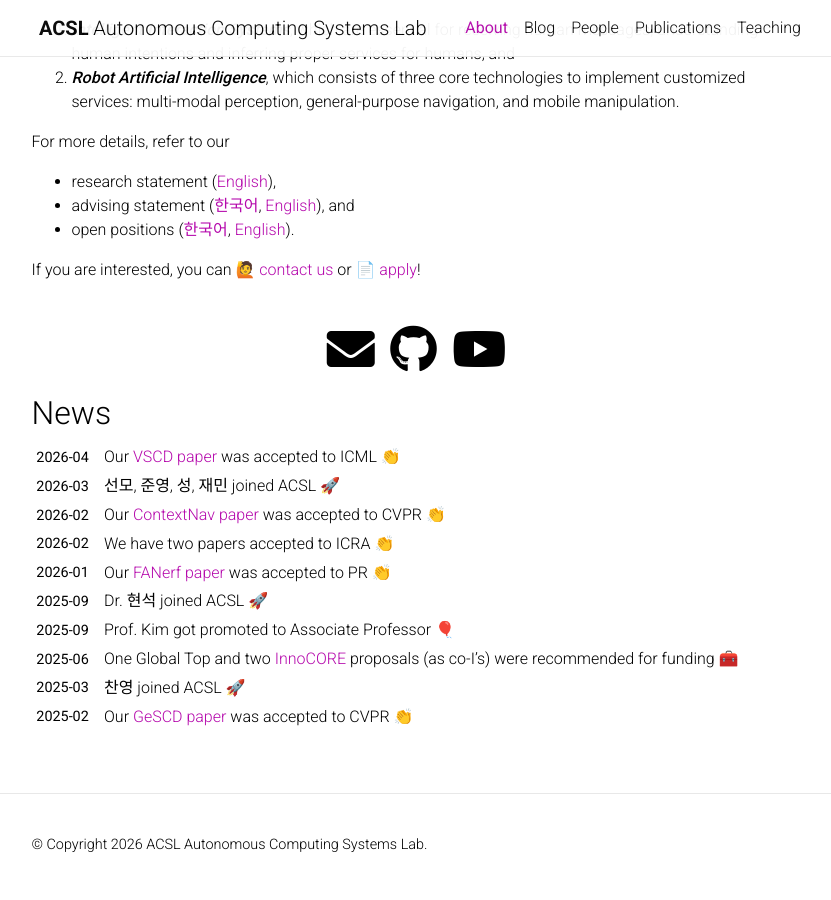
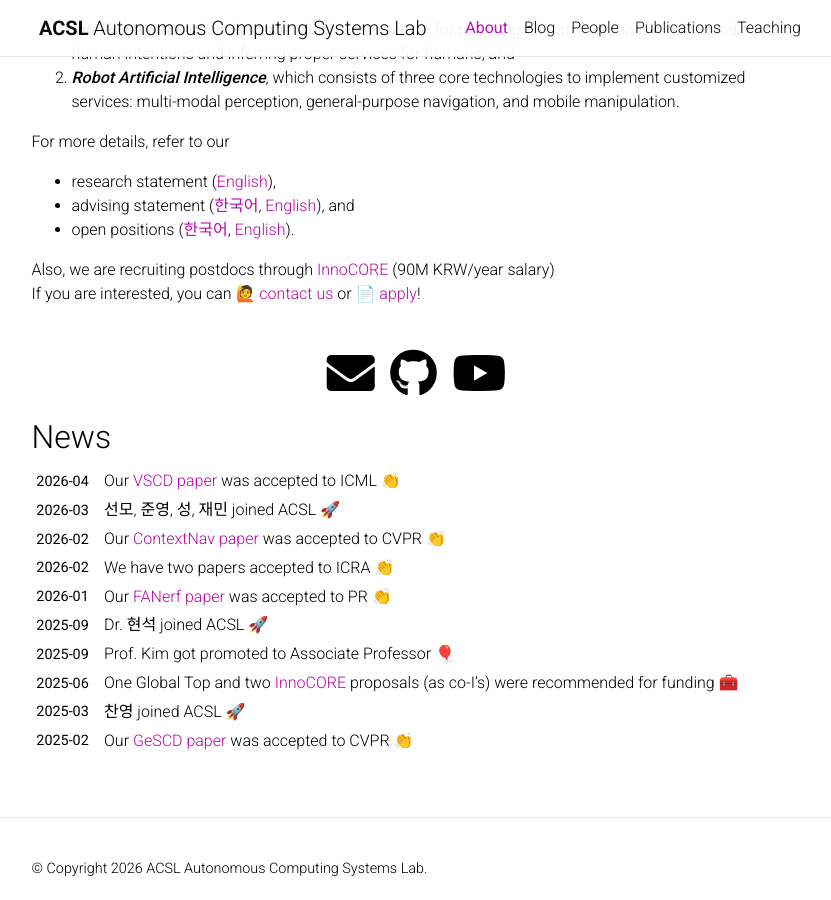
Before and after one commit to Uehwan/Uehwan.github.io, a Jekyll site: the page built from _pages/about.md, in a window 1280 px wide and 900 px high, scrolled down 666 px. Shown: the whole window, without its empty margins (216-1047 px from the left). Built offline with Jekyll 4.4.1, drawn with Linux system fonts in a browser that asks for light colours; nearby versions of some CDN libraries; comment, search, counter and statistics services are not loaded; a style sheet for code colours, icons or effects is not loaded.

Commit message:
postdocs ad

```diff
--- a/_pages/about.md
+++ b/_pages/about.md
@@ -26,4 +26,5 @@ For more details, refer to our <br/>
 - advising statement ([한국어](blog/2021/advising-kor/), [English](blog/2024/advising-eng/)), and
 - open positions ([한국어](blog/2024/open-positions-kor/), [English](blog/2024/open-positions-eng/)).
 
+Also, we are recruiting postdocs through [InnoCORE](https://sites.google.com/view/ai-ace/home) (90M KRW/year salary)<br/>
 If you are interested, you can [🙋 contact us](mailto:uehwan@gist.ac.kr) or [📄 apply](https://forms.gle/odUNiwHT1ak7KorV8){:target="\_blank"}!
```
